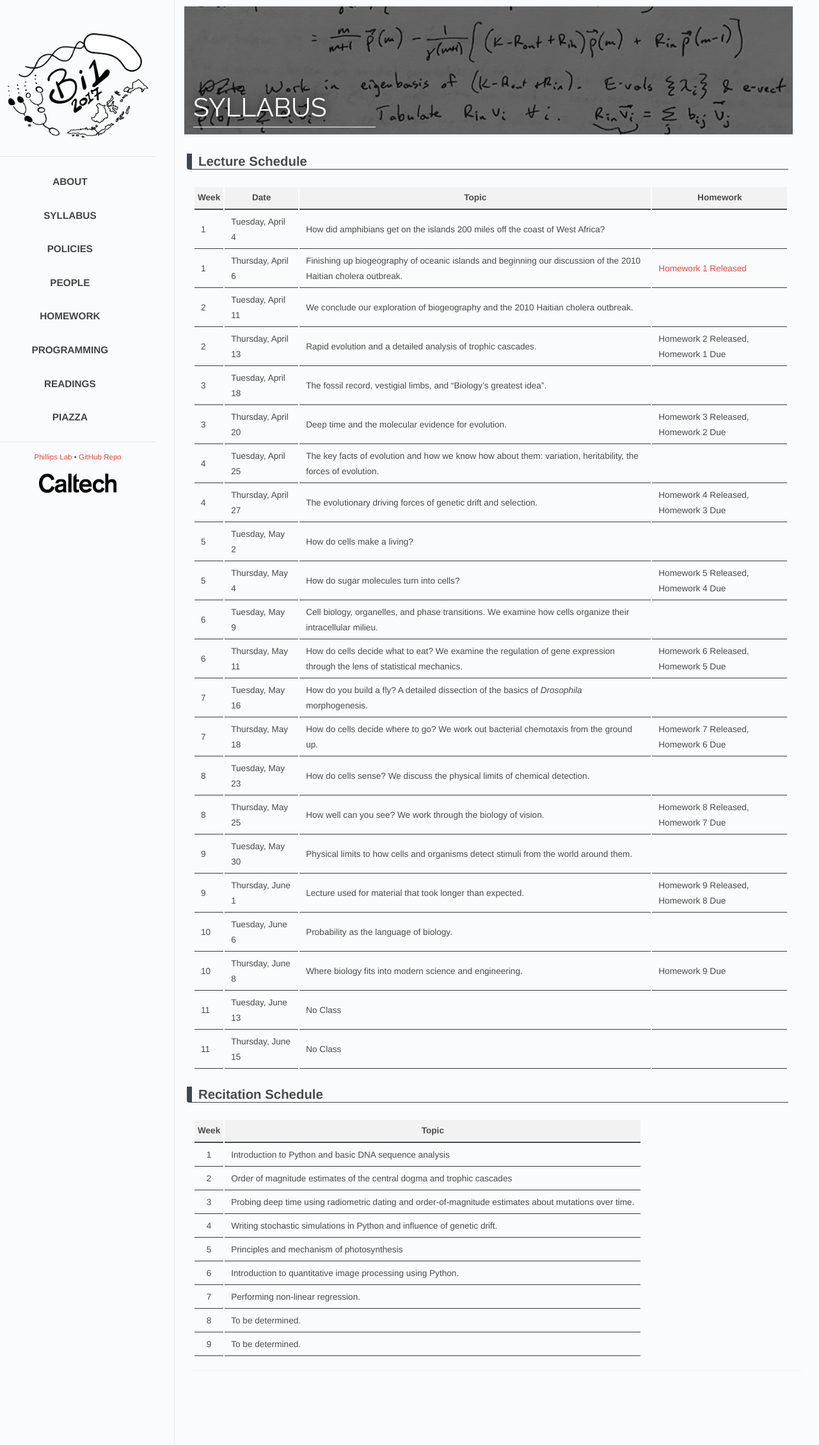
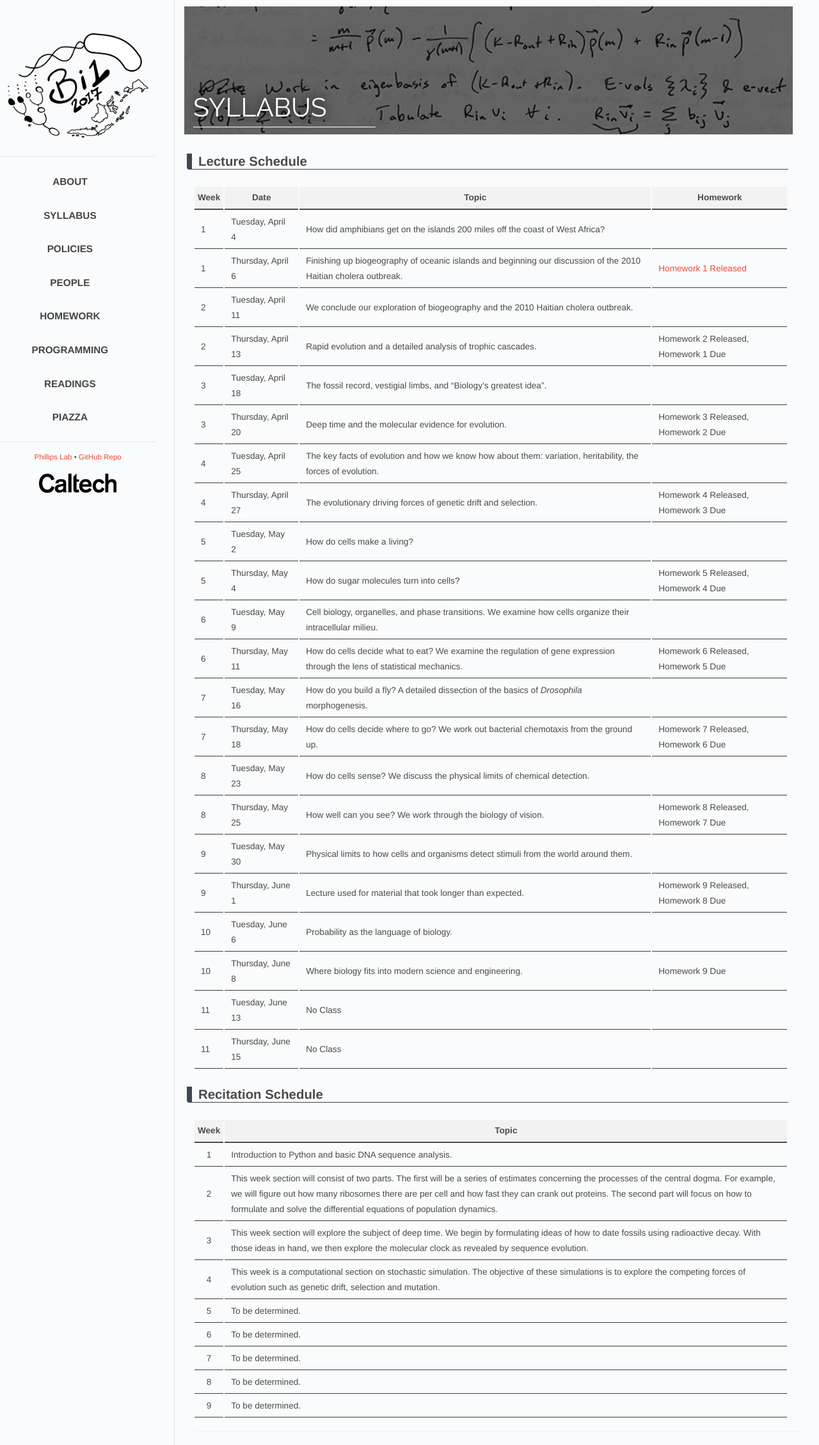
Before and after one commit to RPGroup-PBoC/bi1, a Jekyll site: the page built from _posts/2017-01-30-syllabus.md, in a window 1280 px wide. Shown: the whole page at 64% size. Built offline with Jekyll 4.4.1, drawn with Linux system fonts in a browser that asks for light colours.

Commit message:
Updated the rec descriptions

```diff
--- a/_posts/2017-01-30-syllabus.md
+++ b/_posts/2017-01-30-syllabus.md
@@ -39,12 +39,12 @@ permalink: syllabus
 
 | Week | Topic |
 | :--: | -- |
-| 1 | Introduction to Python and basic DNA sequence analysis |
-| 2 | Order of magnitude estimates of the central dogma and trophic cascades |
-| 3 | Probing deep time using radiometric dating and order-of-magnitude estimates about mutations over time. |
-| 4 | Writing stochastic simulations in Python and influence of genetic drift.|
-| 5 | Principles and mechanism of photosynthesis |
-| 6 | Introduction to quantitative image processing using Python. |
-| 7 | Performing non-linear regression. |
+| 1 | Introduction to Python and basic DNA sequence analysis. |
+| 2 | This week section will consist of two parts.  The first will be a series of estimates concerning the processes of the central dogma.  For example, we will figure out how many ribosomes there are per cell and how fast they can crank out proteins. The second part will focus on how to formulate and solve the differential equations of population dynamics. |
+| 3 | This week section will explore the subject of deep time.  We begin by formulating ideas of how to date fossils using radioactive decay.  With those ideas in hand, we then explore the molecular clock as revealed by sequence evolution. |
+| 4 |  This week is a computational section on stochastic simulation.  The objective of these simulations is to explore the competing forces of evolution such as genetic drift, selection and mutation. |
+| 5 | To be determined. |
+| 6 | To be determined. |
+| 7 | To be determined. |
 | 8 | To be determined. |
 | 9 | To be determined. |
```
Also changed, not shown: 1 other file.
